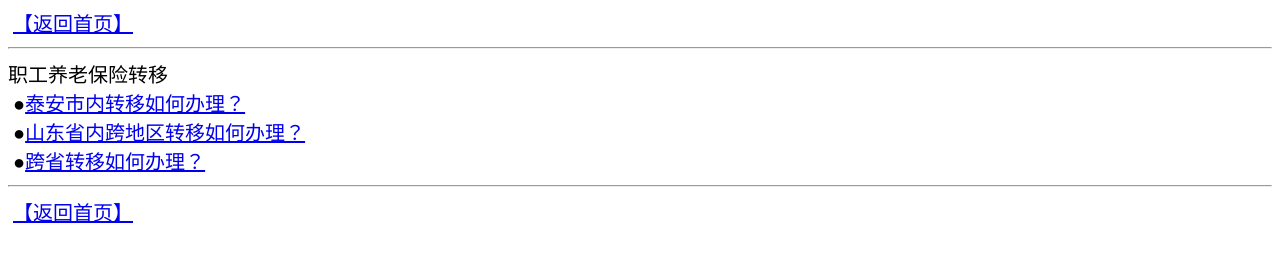
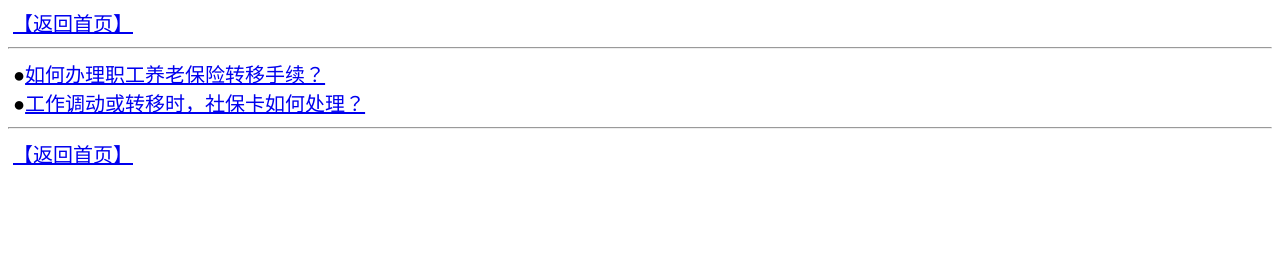
Before and after one commit to dpsbj/dpsbj.github.io, a plain HTML site: page sbzy.html in a window 1280 px wide. Drawn offline with Linux system fonts and the light colour scheme.

Commit message:
Update sbzy.html

```diff
--- a/sbzy.html
+++ b/sbzy.html
@@ -9,11 +9,8 @@
 
    &nbsp;<a href="index.html">【返回首页】</a></br>
    <hr/>
-   职工养老保险转移<br/>
-   &nbsp;●<a href="zgzy.html#zy1">泰安市内转移如何办理？</a></br>
-   &nbsp;●<a href="zgzy.html#zy2">山东省内跨地区转移如何办理？</a></br>
-   &nbsp;●<a href="zgzy.html#zy3">跨省转移如何办理？</a></br>
-
+   &nbsp;●<a href="zgzy.html#zy1">如何办理职工养老保险转移手续？</a></br>
+   &nbsp;●<a href="sbkqt.html#qt2">工作调动或转移时，社保卡如何处理？</a></br>
 
    <hr/>
    &nbsp;<a href="index.html">【返回首页】</a></br>
```
